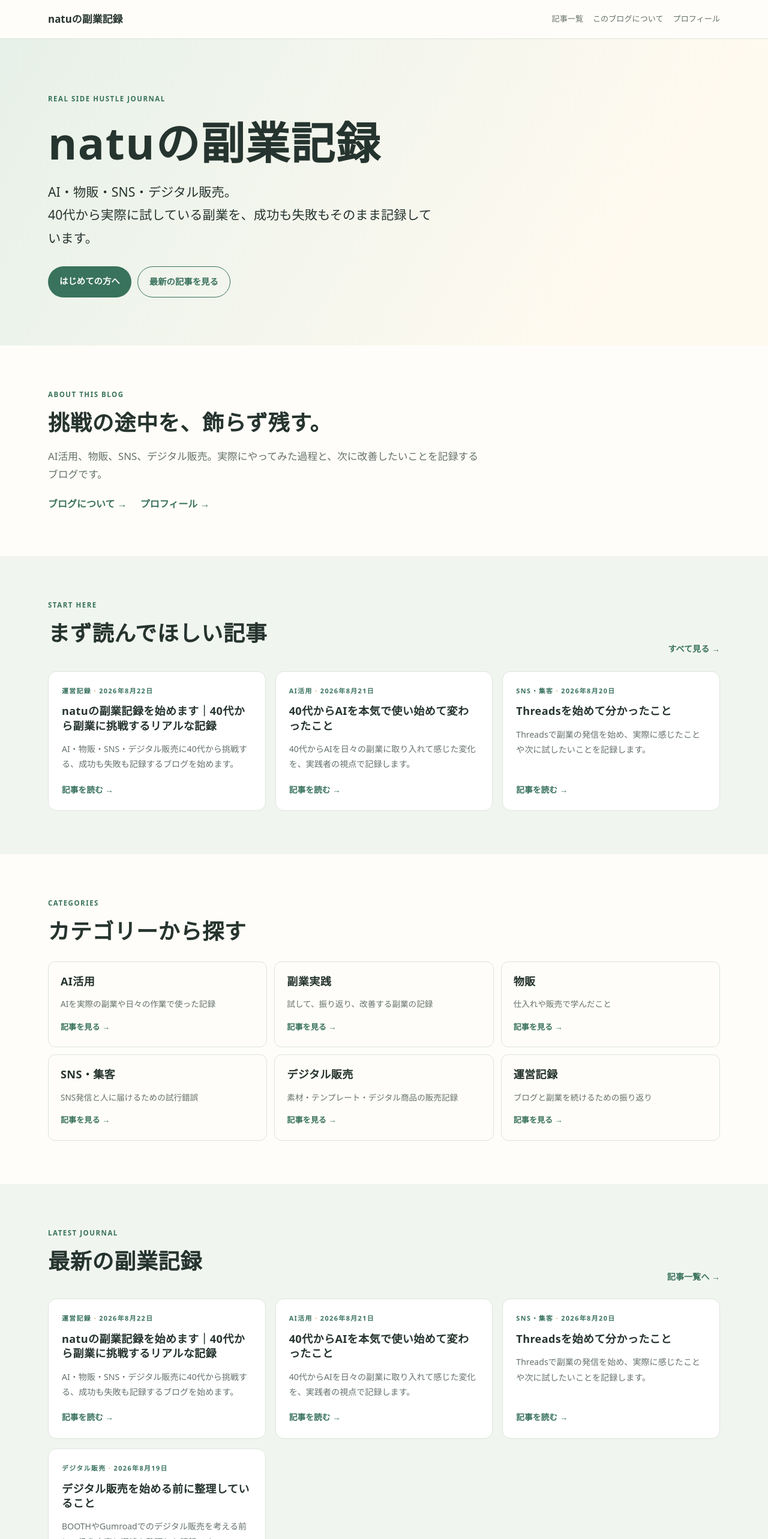
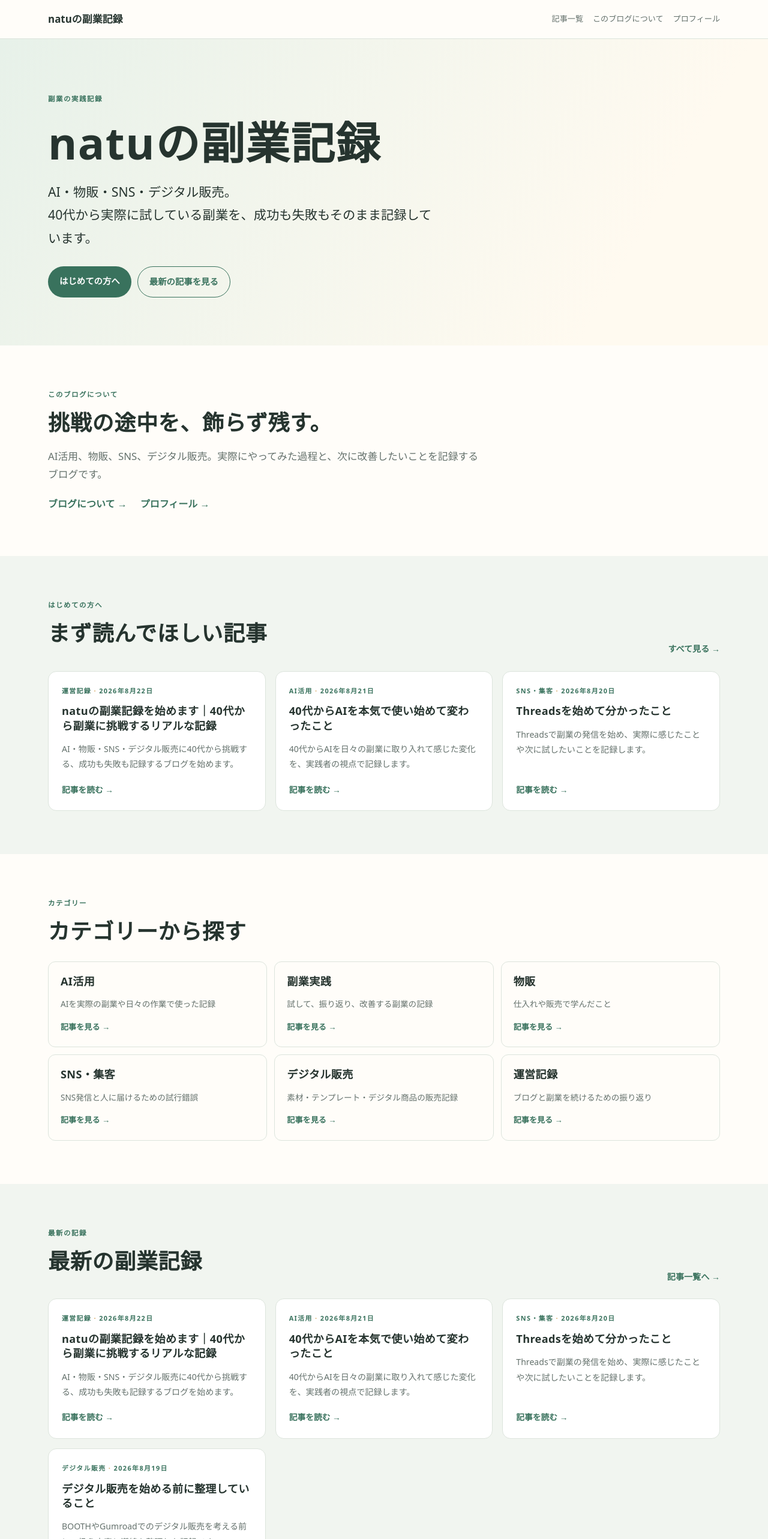
Before and after one commit to fukugyoai43-blip/natu-sidehustle-blog, a Next.js app: page / in a window 1280 px wide. Shown: the top 2566 px of the page at 60% size. Built offline with nearby package versions, Linux system fonts and the light colour scheme; no server answers.

Commit message:
Translate site labels to Japanese

```diff
--- a/app/about/page.tsx
+++ b/app/about/page.tsx
@@ -1,3 +1,3 @@
 import type { Metadata } from "next"; import Link from "next/link";
 export const metadata:Metadata={title:"このブログについて",description:"natuの副業記録の目的と、ブログ・note・Brain・BOOTHなどの役割分担。",alternates:{canonical:"/about"}};
-export default function About(){return <div className="shell page prose"><p className="eyebrow">ABOUT</p><h1>このブログについて</h1><p>「natuの副業記録」は、40代からAI・物販・SNS・デジタル販売に挑戦する過程を、飾らずに残すブログです。</p><h2>このサイトの役割</h2><p>ブログでは体験・実践記録・基本情報を発信し、検索やSNSから読んでもらう入口にします。</p><ul><li>note：深掘りしたノウハウや有料記事</li><li>Brain：体系化した教材・実践マニュアル</li><li>BOOTH：AI画像、素材、テンプレート、PDF、プロンプト</li><li>Gumroad：海外向けデジタル商品</li><li>楽天ROOM：おすすめ商品の紹介</li></ul><p>各サービスの内容や条件は、分かりやすく確認できる形で案内します。</p><Link className="text-link" href="/profile">プロフィールを見る →</Link></div>}
+export default function About(){return <div className="shell page prose"><p className="eyebrow">このブログについて</p><h1>このブログについて</h1><p>「natuの副業記録」は、40代からAI・物販・SNS・デジタル販売に挑戦する過程を、飾らずに残すブログです。</p><h2>このサイトの役割</h2><p>ブログでは体験・実践記録・基本情報を発信し、検索やSNSから読んでもらう入口にします。</p><ul><li>note：深掘りしたノウハウや有料記事</li><li>Brain：体系化した教材・実践マニュアル</li><li>BOOTH：AI画像、素材、テンプレート、PDF、プロンプト</li><li>Gumroad：海外向けデジタル商品</li><li>楽天ROOM：おすすめ商品の紹介</li></ul><p>各サービスの内容や条件は、分かりやすく確認できる形で案内します。</p><Link className="text-link" href="/profile">プロフィールを見る →</Link></div>}
--- a/app/categories/[slug]/page.tsx
+++ b/app/categories/[slug]/page.tsx
@@ -12,5 +12,5 @@ export async function generateMetadata({ params }: { params: Promise<{ slug: str
 export default async function CategoryPage({ params }: { params: Promise<{ slug: string }> }) {
   const { slug } = await params; const category = categories.find((item) => item.slug === slug); if (!category) notFound();
   const posts = getAllPosts().filter((post) => post.category === category.name);
-  return <div className="shell page"><p className="eyebrow">CATEGORY</p><h1>{category.name}</h1><p className="lead">{category.description}</p>{posts.length ? <div className="post-grid">{posts.map((post) => <PostCard key={post.slug} post={post} />)}</div> : <p>このカテゴリーの記事は準備中です。</p>}</div>;
+  return <div className="shell page"><p className="eyebrow">カテゴリー</p><h1>{category.name}</h1><p className="lead">{category.description}</p>{posts.length ? <div className="post-grid">{posts.map((post) => <PostCard key={post.slug} post={post} />)}</div> : <p>このカテゴリーの記事は準備中です。</p>}</div>;
 }
--- a/app/contact/page.tsx
+++ b/app/contact/page.tsx
@@ -1,2 +1,2 @@
 import type { Metadata } from "next"; export const metadata:Metadata={title:"お問い合わせ",description:"natuの副業記録へのお問い合わせ。",alternates:{canonical:"/contact"}};
-export default function Contact(){return <div className="shell page prose"><p className="eyebrow">CONTACT</p><h1>お問い合わせ</h1><p>お問い合わせ窓口は準備中です。公開前に、メールアドレスまたはフォームサービスのリンクをこのページへ設定してください。</p><p>個人情報や機密情報は送信しないようお願いします。</p></div>}
+export default function Contact(){return <div className="shell page prose"><p className="eyebrow">お問い合わせ</p><h1>お問い合わせ</h1><p>お問い合わせ窓口は準備中です。公開前に、メールアドレスまたはフォームサービスのリンクをこのページへ設定してください。</p><p>個人情報や機密情報は送信しないようお願いします。</p></div>}
--- a/app/page.tsx
+++ b/app/page.tsx
@@ -4,10 +4,10 @@ import { getAllPosts } from "@/lib/posts";
 import { PostCard } from "@/components/post-card";
 import { siteConfig } from "@/site.config";
 export default function Home() { const posts = getAllPosts(); const featured = posts.filter((post) => post.featured).slice(0, 5); const experience = posts.filter((post) => post.experience).slice(0, 4); const services = [{label:"note",href:siteConfig.links.note},{label:"Brain",href:siteConfig.links.brain},{label:"BOOTH",href:siteConfig.links.booth},{label:"Gumroad",href:siteConfig.links.gumroad},{label:"楽天ROOM",href:siteConfig.links.rakutenRoom}].filter((s) => s.href);
- return <><section className="hero"><div className="shell"><p className="eyebrow">REAL SIDE HUSTLE JOURNAL</p><h1>{siteConfig.name}</h1><p className="hero-copy">AI・物販・SNS・デジタル販売。<br/>40代から実際に試している副業を、成功も失敗もそのまま記録しています。</p><div className="actions"><Link className="button" href="/about">はじめての方へ</Link><Link className="button button-secondary" href="/posts">最新の記事を見る</Link></div></div></section>
- <section className="section shell intro"><p className="eyebrow">ABOUT THIS BLOG</p><h2>挑戦の途中を、飾らず残す。</h2><p>AI活用、物販、SNS、デジタル販売。実際にやってみた過程と、次に改善したいことを記録するブログです。</p><div className="inline-links"><Link href="/about">ブログについて →</Link><Link href="/profile">プロフィール →</Link></div></section>
- <section className="section tinted"><div className="shell"><div className="section-head"><div><p className="eyebrow">START HERE</p><h2>まず読んでほしい記事</h2></div><Link href="/posts">すべて見る →</Link></div><div className="post-grid">{featured.map((post) => <PostCard key={post.slug} post={post}/>)}</div></div></section>
- <section className="section shell"><p className="eyebrow">CATEGORIES</p><h2>カテゴリーから探す</h2><div className="category-grid">{categories.map((category) => <Link href={`/categories/${category.slug}`} className="category-card" key={category.slug}><h3>{category.name}</h3><p>{category.description}</p><span>記事を見る →</span></Link>)}</div></section>
- <section className="section tinted"><div className="shell"><div className="section-head"><div><p className="eyebrow">LATEST JOURNAL</p><h2>最新の副業記録</h2></div><Link href="/posts">記事一覧へ →</Link></div><div className="post-grid">{posts.slice(0, 9).map((post) => <PostCard key={post.slug} post={post}/>)}</div></div></section>
- <section className="section shell"><p className="eyebrow">EXPERIMENTS</p><h2>実際にやってみた</h2><p className="lead">AI、Threads、BOOTH、物販。小さく試した実践と体験の記録です。</p><div className="post-grid">{experience.map((post) => <PostCard key={post.slug} post={post}/>)}</div></section>
- <section className="section shell cta"><p className="eyebrow">RECOMMENDATIONS</p><h2>おすすめ・商品</h2><p>note、Brain、BOOTH、Gumroad、楽天ROOMなどへの案内をここに掲載できます。リンクを設定すると表示されます。</p>{services.length ? <div className="inline-links">{services.map((s) => <a href={s.href} key={s.label}>{s.label} →</a>)}</div> : <Link href="/recommendations" className="text-link">おすすめ・商品ページを見る →</Link>}</section></>; }
+ return <><section className="hero"><div className="shell"><p className="eyebrow">副業の実践記録</p><h1>{siteConfig.name}</h1><p className="hero-copy">AI・物販・SNS・デジタル販売。<br/>40代から実際に試している副業を、成功も失敗もそのまま記録しています。</p><div className="actions"><Link className="button" href="/about">はじめての方へ</Link><Link className="button button-secondary" href="/posts">最新の記事を見る</Link></div></div></section>
+ <section className="section shell intro"><p className="eyebrow">このブログについて</p><h2>挑戦の途中を、飾らず残す。</h2><p>AI活用、物販、SNS、デジタル販売。実際にやってみた過程と、次に改善したいことを記録するブログです。</p><div className="inline-links"><Link href="/about">ブログについて →</Link><Link href="/profile">プロフィール →</Link></div></section>
+ <section className="section tinted"><div className="shell"><div className="section-head"><div><p className="eyebrow">はじめての方へ</p><h2>まず読んでほしい記事</h2></div><Link href="/posts">すべて見る →</Link></div><div className="post-grid">{featured.map((post) => <PostCard key={post.slug} post={post}/>)}</div></div></section>
+ <section className="section shell"><p className="eyebrow">カテゴリー</p><h2>カテゴリーから探す</h2><div className="category-grid">{categories.map((category) => <Link href={`/categories/${category.slug}`} className="category-card" key={category.slug}><h3>{category.name}</h3><p>{category.description}</p><span>記事を見る →</span></Link>)}</div></section>
+ <section className="section tinted"><div className="shell"><div className="section-head"><div><p className="eyebrow">最新の記録</p><h2>最新の副業記録</h2></div><Link href="/posts">記事一覧へ →</Link></div><div className="post-grid">{posts.slice(0, 9).map((post) => <PostCard key={post.slug} post={post}/>)}</div></div></section>
+ <section className="section shell"><p className="eyebrow">実践・体験記録</p><h2>実際にやってみた</h2><p className="lead">AI、Threads、BOOTH、物販。小さく試した実践と体験の記録です。</p><div className="post-grid">{experience.map((post) => <PostCard key={post.slug} post={post}/>)}</div></section>
+ <section className="section shell cta"><p className="eyebrow">おすすめ・商品</p><h2>おすすめ・商品</h2><p>note、Brain、BOOTH、Gumroad、楽天ROOMなどへの案内をここに掲載できます。リンクを設定すると表示されます。</p>{services.length ? <div className="inline-links">{services.map((s) => <a href={s.href} key={s.label}>{s.label} →</a>)}</div> : <Link href="/recommendations" className="text-link">おすすめ・商品ページを見る →</Link>}</section></>; }
--- a/app/posts/page.tsx
+++ b/app/posts/page.tsx
@@ -1,3 +1,3 @@
 import type { Metadata } from "next"; import { getAllPosts } from "@/lib/posts"; import { PostCard } from "@/components/post-card";
 export const metadata: Metadata = { title: "ブログ記事一覧", description: "AI活用、物販、SNS、デジタル販売など副業の実践記録一覧。", alternates:{canonical:"/posts"} };
-export default function PostsPage() { const posts=getAllPosts(); return <div className="shell page"><p className="eyebrow">ALL POSTS</p><h1>ブログ記事一覧</h1><p className="lead">実際に試した副業とAI活用の記録です。</p><div className="post-grid">{posts.map(p=><PostCard key={p.slug} post={p}/>)}</div></div>; }
+export default function PostsPage() { const posts=getAllPosts(); return <div className="shell page"><p className="eyebrow">記事一覧</p><h1>ブログ記事一覧</h1><p className="lead">実際に試した副業とAI活用の記録です。</p><div className="post-grid">{posts.map(p=><PostCard key={p.slug} post={p}/>)}</div></div>; }
--- a/app/privacy/page.tsx
+++ b/app/privacy/page.tsx
@@ -1,2 +1,2 @@
 import type { Metadata } from "next"; export const metadata:Metadata={title:"プライバシーポリシー",description:"natuの副業記録のプライバシーポリシー。",alternates:{canonical:"/privacy"}};
-export default function Privacy(){return <div className="shell page prose"><p className="eyebrow">PRIVACY POLICY</p><h1>プライバシーポリシー</h1><h2>アクセス解析・広告について</h2><p>本サイトでは、アクセス解析や広告サービスを導入する場合があります。その際は利用するサービス、取得する情報、オプトアウト方法をここに明記します。</p><h2>お問い合わせ</h2><p>お問い合わせで取得した個人情報は、回答に必要な範囲で利用します。本人の同意がある場合または法令に基づく場合を除き、第三者へ提供しません。</p><h2>免責事項</h2><p>掲載情報は正確性に努めますが、内容を保証するものではありません。副業・販売に関する判断は、ご自身の責任でお願いします。</p><p>最終更新日：2026年8月22日</p></div>}
+export default function Privacy(){return <div className="shell page prose"><p className="eyebrow">プライバシーポリシー</p><h1>プライバシーポリシー</h1><h2>アクセス解析・広告について</h2><p>本サイトでは、アクセス解析や広告サービスを導入する場合があります。その際は利用するサービス、取得する情報、オプトアウト方法をここに明記します。</p><h2>お問い合わせ</h2><p>お問い合わせで取得した個人情報は、回答に必要な範囲で利用します。本人の同意がある場合または法令に基づく場合を除き、第三者へ提供しません。</p><h2>免責事項</h2><p>掲載情報は正確性に努めますが、内容を保証するものではありません。副業・販売に関する判断は、ご自身の責任でお願いします。</p><p>最終更新日：2026年8月22日</p></div>}
--- a/app/profile/page.tsx
+++ b/app/profile/page.tsx
@@ -1,2 +1,2 @@
 import type { Metadata } from "next"; export const metadata:Metadata={title:"プロフィール",description:"natuのプロフィールと、このブログで大切にしていること。",alternates:{canonical:"/profile"}};
-export default function Profile(){return <div className="shell page prose"><p className="eyebrow">PROFILE</p><h1>プロフィール</h1><p>natuです。AI、物販、SNS、デジタル販売などを実際に試しながら、副業を少しずつ形にしようとしています。</p><h2>大切にしていること</h2><ul><li>実際にやったことを、自分の言葉で記録する</li><li>うまくいかなかったことも次の改善につなげる</li><li>商品や紹介の内容・条件を分かりやすく伝える</li></ul></div>}
+export default function Profile(){return <div className="shell page prose"><p className="eyebrow">プロフィール</p><h1>プロフィール</h1><p>natuです。AI、物販、SNS、デジタル販売などを実際に試しながら、副業を少しずつ形にしようとしています。</p><h2>大切にしていること</h2><ul><li>実際にやったことを、自分の言葉で記録する</li><li>うまくいかなかったことも次の改善につなげる</li><li>商品や紹介の内容・条件を分かりやすく伝える</li></ul></div>}
--- a/app/recommendations/page.tsx
+++ b/app/recommendations/page.tsx
@@ -1,2 +1,2 @@
 import type { Metadata } from "next"; import { siteConfig } from "@/site.config"; export const metadata:Metadata={title:"おすすめ・商品",description:"natuのおすすめ・商品への案内ページ。",alternates:{canonical:"/recommendations"}};
-export default function Recommendations(){const items=[['note',siteConfig.links.note],['Brain',siteConfig.links.brain],['BOOTH',siteConfig.links.booth],['Gumroad',siteConfig.links.gumroad],['楽天ROOM',siteConfig.links.rakutenRoom]];return <div className="shell page prose"><p className="eyebrow">RECOMMENDATIONS</p><h1>おすすめ・商品</h1><p>実際に作った商品や、紹介したいものを掲載するページです。リンク先の内容・価格・条件が分かる形でご案内します。</p><div className="link-list">{items.map(([label,href])=>href?<a key={label} href={href}>{label}を見る →</a>:<p key={label}>{label}：準備中</p>)}</div></div>}
+export default function Recommendations(){const items=[['note',siteConfig.links.note],['Brain',siteConfig.links.brain],['BOOTH',siteConfig.links.booth],['Gumroad',siteConfig.links.gumroad],['楽天ROOM',siteConfig.links.rakutenRoom]];return <div className="shell page prose"><p className="eyebrow">おすすめ・商品</p><h1>おすすめ・商品</h1><p>実際に作った商品や、紹介したいものを掲載するページです。リンク先の内容・価格・条件が分かる形でご案内します。</p><div className="link-list">{items.map(([label,href])=>href?<a key={label} href={href}>{label}を見る →</a>:<p key={label}>{label}：準備中</p>)}</div></div>}
```
